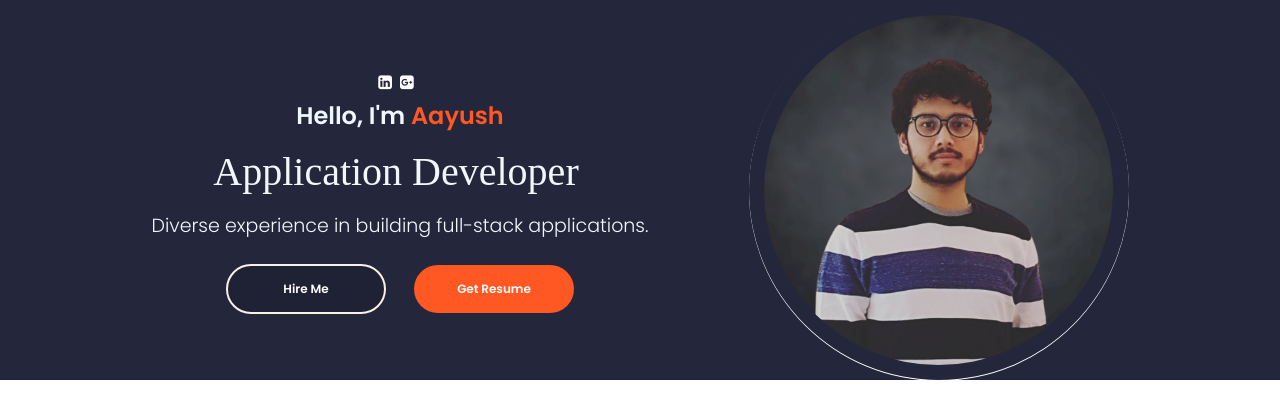
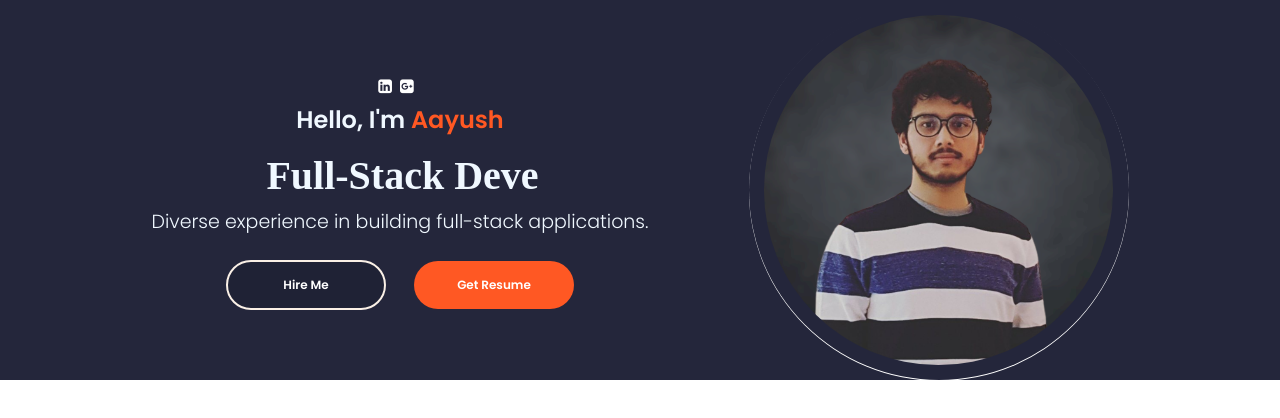
Before and after one commit to thisisaayush/Front-End-Portfolio-Project, a React (Create React App) app: page / in a window 1280 px wide. Shown: the top 418 px of the page. Built offline with nearby package versions, Linux system fonts and the light colour scheme; a web font is replaced by a local one.

Commit message:
refactored typical-react with useTypewriter

```diff
--- a/package.json
+++ b/package.json
@@ -3,6 +3,11 @@
   "version": "0.1.0",
   "private": true,
   "dependencies": {
+    "@fortawesome/fontawesome-svg-core": "^6.4.2",
+    "@fortawesome/free-brands-svg-icons": "^6.4.2",
+    "@fortawesome/free-regular-svg-icons": "^6.4.2",
+    "@fortawesome/free-solid-svg-icons": "^6.4.2",
+    "@fortawesome/react-fontawesome": "^0.2.0",
     "@testing-library/jest-dom": "^5.17.0",
     "@testing-library/react": "^13.4.0",
     "@testing-library/user-event": "^13.5.0",
@@ -10,7 +15,6 @@
     "react-dom": "^18.2.0",
     "react-scripts": "5.0.1",
     "react-simple-typewriter": "^5.0.1",
-    "react-typical": "^0.1.3",
     "web-vitals": "^2.1.4"
   },
   "scripts": {
--- a/src/PortfolioContainer/Home/Header/Header.js
+++ b/src/PortfolioContainer/Home/Header/Header.js
@@ -0,0 +1,5 @@
+// @fortawesome/fontawesome-svg-core
+// @fortawesome/free-brands-svg-icons
+// @fortawesome/free-regular-svg-icons
+// @fortawesome/free-solid-svg-icons
+// @fortawesome/react-fontawesome
--- a/src/PortfolioContainer/Home/Profile/Profile.js
+++ b/src/PortfolioContainer/Home/Profile/Profile.js
@@ -1,8 +1,15 @@
-import React from 'react'
-import Typical from 'react-typical'
-import './Profile.css'
+import React from 'react';
+import { useTypewriter, Cursor } from 'react-simple-typewriter';
+//import Typical from 'react-typical'
+import './Profile.css';
 
 export default function Profile() {
+    const [typeEffect] = useTypewriter({
+        words: ['Software Engineer', 'Full-Stack Developer', 'Team Player'],
+        loop: {},
+        typeSpeed: 100,
+        deleteSpeed: 40
+        });
     return (
         <div className='profile-container'>
             <div className='profile-parent'>
@@ -30,15 +37,7 @@
                             {" "}
                             <h1>
                                 {" "}
-                                <Typical
-                                    loop={Infinity}
-                                    steps={[
-                                        "Software Engineer", 2000,
-                                        "Application Developer", 2000,
-                                        "Full-Stack Developer", 2000,
-                                    ]}>
-
-                                </Typical>
+                              <span style={{fontWeight: 'bold', marginLeft:'5px'}}>{typeEffect}</span>
                             </h1>
                             <span className='profile-role-tagline'>
                                 Diverse experience in building full-stack applications.
```
Also changed, not shown: src/App.js (+2 -6 lines), 1 other file (tests, documents, lock files or other folders).
